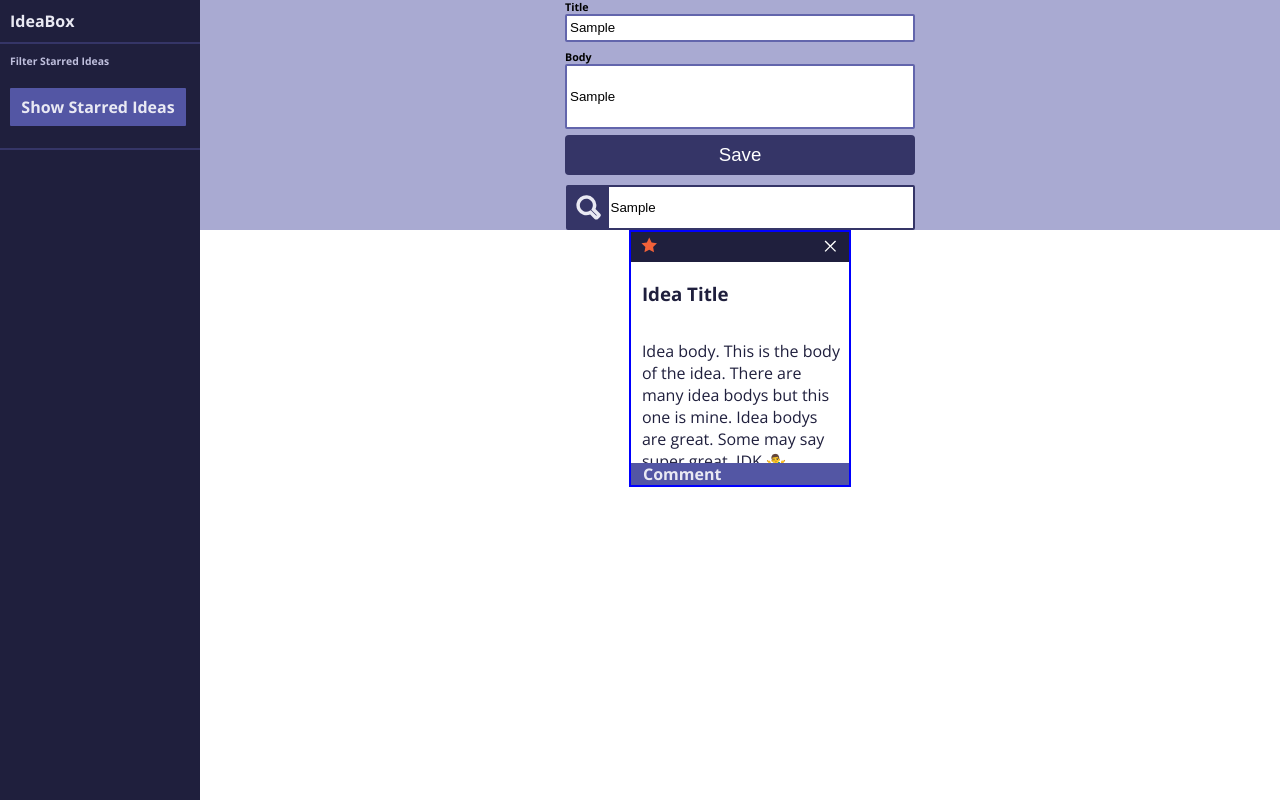
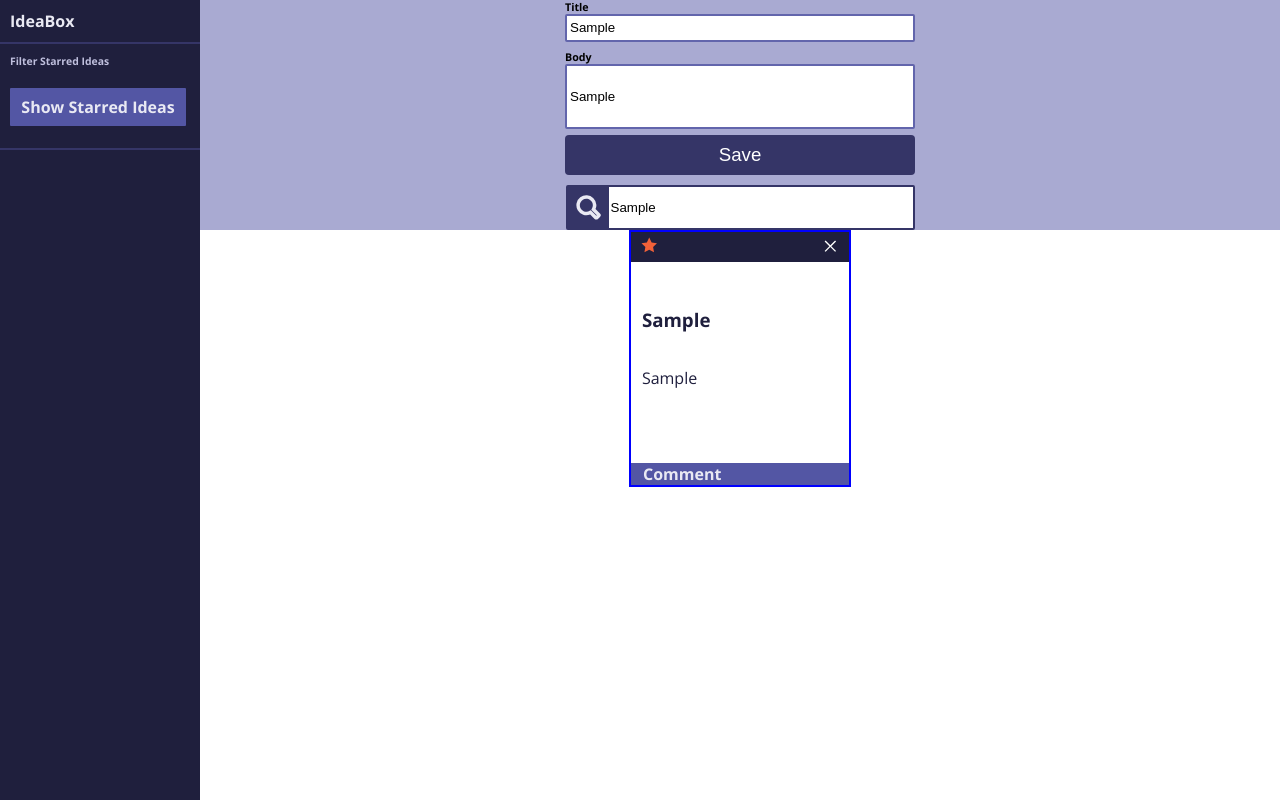
Before and after one commit to justincanthony/ideabox, a plain HTML site: page index.html in a window 1280 px wide. Both pictures are taken after typing "Sample", "Sample", "Sample" into the empty fields and a click on the button "Save". Drawn offline with nearby package versions, Linux system fonts and the light colour scheme.

Commit message:
Make function to create new card on save click

```diff
--- a/index.html
+++ b/index.html
@@ -36,7 +36,7 @@
         </div>
       </form>
       <section class="ideabox">
-        <article class="idea-card">
+        <!-- <article class="idea-card">
           <div class="idea-card-header">
             <button class="unsaved-star">
               <img class="star hidden" src="./assets/icons/star.svg" alt="empty star"/>
@@ -60,7 +60,7 @@
             </button>
             <label>Comment</label>
           </div>
-        </article>
+        </article> -->
       </section>
     </main>
     <script type="text/javascript" src="idea.js"></script>
--- a/main.js
+++ b/main.js
@@ -1,13 +1,14 @@
 //👇 querySelectors👇
 var saveButton = document.querySelector('.save-btn');
 var displayStarredButton = document.querySelector('.show-starred-button');
-var addCommentButton = document.querySelector('.comment-button')
+var addCommentButton = document.querySelector('.comment-button');
 // var deleteIdeaButton = document.querySelector('.')
-var ideaTitle = document.querySelector('.form-title');
-var ideaBody = document.querySelector('.form-body');
-var searchText = document.querySelector('.search-field')
+var ideaTitle = document.querySelector('.form-title'); // title text input
+var ideaBody = document.querySelector('.form-body'); // body text input
+var searchText = document.querySelector('.search-field');
+var renderedIdeas = document.querySelector('.ideabox');
 var savedIdeas = [];
-
+console.log(renderedIdeas);
 
 //👇 eventListeners👇
 //
@@ -17,12 +18,39 @@ saveButton.addEventListener('click', invokeIdeaClass);
 
 
 //👇 eventHandlers👇
+//Save card + make new instance of Idea
 function invokeIdeaClass(event) {
   event.preventDefault();
   var newIdeaObject = new Idea(ideaTitle.value, ideaBody.value);
   savedIdeas.push(newIdeaObject);
-  console.log(newIdeaObject);
+  // if statement for title and body to be filled out
+  // console.log(newIdeaObject);
+  renderIdeaCard()
 };
 
 // function showStarred() {
 // }
+// render to
+function renderIdeaCard() {
+  renderedIdeas.innerHTML += `<article class="idea-card">
+    <div class="idea-card-header">
+      <button class="unsaved-star">
+        <img class="star hidden" src="./assets/icons/star.svg" alt="empty star"/>
+        <img class= "star" src="./assets/icons/star-active.svg" alt="star"/>
+      </button>
+      <button class="img-button">
+        <img class="delete" src="./assets/icons/delete.svg"/>
+      </button>
+    </div>
+    <div class="idea-card-body">
+      <h3>${ideaTitle.value}</h3>
+      <p>${ideaBody.value}<p>
+    </div>
+    <div class="idea-card-footer">
+      <button class ="comment-button">
+        <img class="comment-image" src="./assets/icons/comment.svg" alt="comment image"/>
+      </button>
+      <label>Comment</label>
+    </div>
+  </article>`
+}
```
